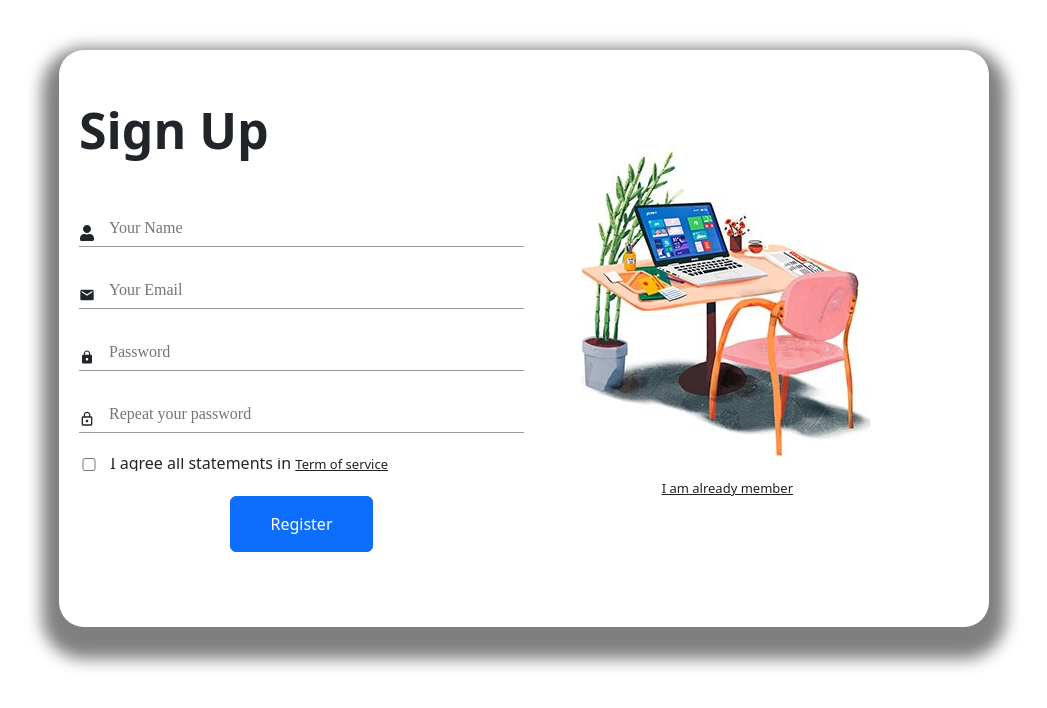
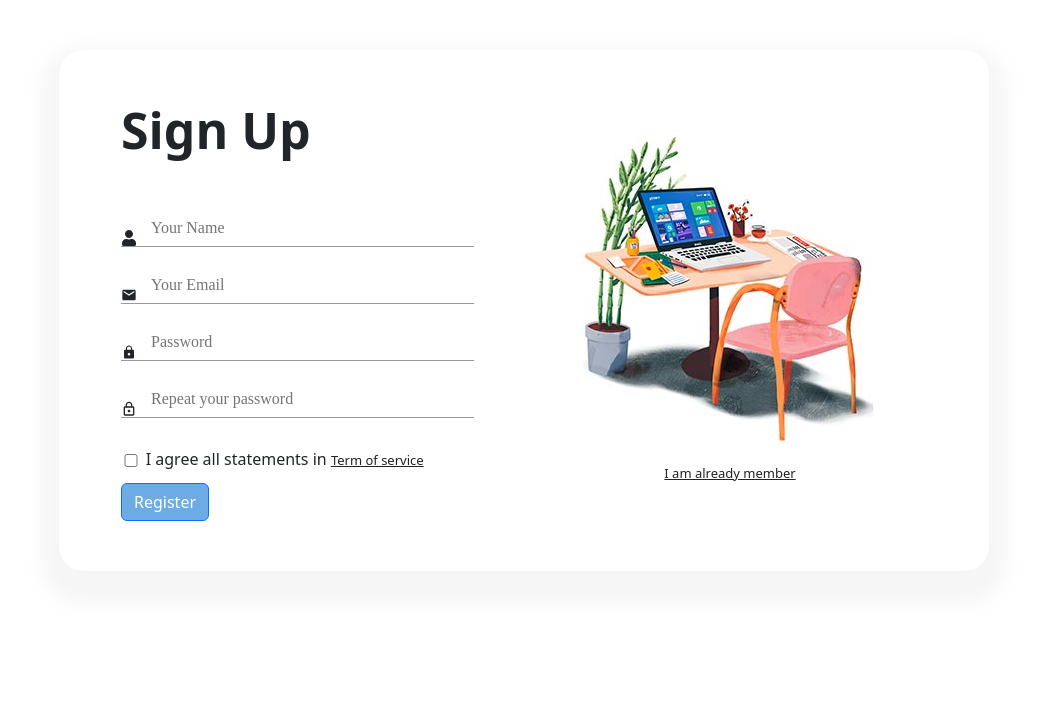
Before and after one commit to NagaSriVenkatR/ReactCRUD-Task3, a React (Create React App) app: page / in a window 1280 px wide. Shown: the top 708 px of the page, without its empty margins (116-1163 px from the left). Built offline with nearby package versions, Linux system fonts and the light colour scheme.

Commit message:
Creating a form using localstorage CRUD in react

```diff
--- a/src/components/Form.jsx
+++ b/src/components/Form.jsx
@@ -101,32 +101,8 @@ function Form() {
    const handleSubmit = (event) => {
      event.preventDefault();
      if (validateForm()) {
-      console.log("Form data submitted successfully")
-      //  if (selectedUser) {
-      //    // Update existing user
-      //    setUsers(
-      //      users.map((user) =>
-      //        user.email === selectedUser.email ? formData : user
-      //      )
-      //    );
-      //    setSelectedUser(null); // Clear selection after update
-      //  } else {
-      //    Add new user
-      //    setUsers([...users, formData]);
-      //  }
-      //  setFormData({
-      //    fullName: "",
-      //    email: "",
-      //    password: "",
-      //    confirmPassword: "",
-      //  });
-      //  setErrors({
-      //    fullName: "",
-      //    email: "",
-      //    password: "",
-      //    confirmPassword: "",
-      //  });
-      //  navigate("/users");
+      console.log("Form data submitted successfully");
+      localStorage.setItem("formData", JSON.stringify(formData));
      }
    };
   return (
@@ -136,7 +112,12 @@ function Form() {
           <div className="col-md col-lg-10  col-xxl-8 d-lg-flex child">
             <div className="signup-form col-md-6">
               <h2 className="form-title">Sign Up</h2>
-              <form action="" method="post" className="register-form" onSubmit={handleSubmit}>
+              <form
+                action=""
+                method="post"
+                className="register-form"
+                onSubmit={handleSubmit}
+              >
                 <div className="form-group">
                   <label htmlFor="">
                     <FaUser />
@@ -149,7 +130,9 @@ function Form() {
                     onChange={handleChange}
                     onBlur={handleBlur}
                   />
-                  <span className='text-danger'>{errors.fullName}</span>
+                  <span className="text-danger text-start">
+                    {errors.fullName}
+                  </span>
                 </div>
                 <div className="form-group">
                   <label htmlFor="">
@@ -163,7 +146,9 @@ function Form() {
                     onChange={handleChange}
                     onBlur={handleBlur}
                   />
-                  <span className='text-danger'>{errors.email}</span>
+                  <span className="text-danger text-start">
+                    {errors.email}
+                  </span>
                 </div>
                 <div className="form-group">
                   <label htmlFor="">
@@ -177,7 +162,9 @@ function Form() {
                     onChange={handleChange}
                     onBlur={handleBlur}
                   />
-                  <span className='text-danger'>{errors.password}</span>
+                  <span className="text-danger text-start">
+                    {errors.password}
+                  </span>
                 </div>
                 <div className="form-group">
                   <label htmlFor="">
@@ -185,13 +172,17 @@ function Form() {
                   </label>
                   <input
                     type="password"
+                    name='confirmPassword'
                     placeholder="Repeat your password"
+                    value={formData.confirmPassword}
                     onChange={handleChange}
                     onBlur={handleBlur}
                   />
-                  <span className='text-danger'>{errors.confirmPassword}</span>
+                  <span className="text-danger text-start">
+                    {errors.confirmPassword}
+                  </span>
                 </div>
-                <div className="form-group">
+                <div className="form-group my-3">
                   <input type="checkbox" className="agree-term" />
                   <label htmlFor="" className="label-agree-term">
                     <span>
@@ -203,12 +194,12 @@ function Form() {
                     </a>
                   </label>
                 </div>
-                <div className="form-group form-button">
-                  <input
+                <div className="form-group form-button text-start">
+                  <button
                     className="form-submit btn btn-primary"
                     type="submit"
                     value="Register"
-                  />
+                  >Register</button>
                 </div>
               </form>
             </div>
--- a/src/components/form.css
+++ b/src/components/form.css
@@ -1,12 +1,6 @@
-/* .signup-context{
-  margin-top: 30px;
-  background-color: #FFFFFF;
-  justify-content: center;
-  align-content: center;
-  border-radius: 25px;
-  box-shadow: 0 15px 16px rgba(0, 0, 0, 0.5);
-  padding: 75px 0;
-/* } */
+ .signup-form{
+  padding: 50px;
+ }
 
 .form-title{
   text-align: start;
@@ -14,10 +8,14 @@
   margin-bottom: 50px;
   font-size: 50px;
 }
+.text-danger{
+  font-size: 14px !important;
+  height: 20px !important;
+  /* position: absolute !important; */
+  display: block !important;
+}
 .form-group{
   position: relative;
-  margin-bottom: 25px;
-  overflow: hidden;
 }
 label{
   position: absolute;
@@ -50,20 +48,19 @@ input {
   font-size: 1em;
 }
 .form-submit{
-  width: auto;
-  padding: 15px 39px;
+  background-color: #6DABE4 !important;
 }
 .signup-image{
   /* margin-top: 0px; */
   margin: 0 55px;
-  padding-top: 45px;
+  padding-top: 80px;
 }
  .child{
   margin-top: 50px;
   background-color: #ffffff;
   border-radius: 25px;
-  box-shadow: 0 15px 16px 17px rgba(0, 0, 0, 0.5);
-  padding: 50px 20px;
+  box-shadow: 0 15px 16px 17px rgba(240, 238, 238, 0.5);
+  /* padding: 50px 20px; */
  }
  @media screen and (max-width : 768px) and (min-width : 768px){
   .child{
```
Also changed, not shown: src/components/Formtable.jsx (added, +21 -0 lines).
